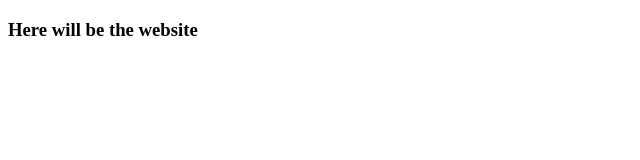
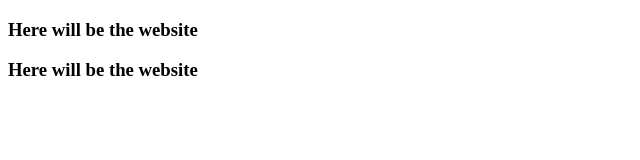
Before and after one commit to rocketDevTeam/pruductShop, a plain HTML site: page index.html in a window 1280 px wide. Shown: the whole page, without its empty margins (0-640 px from the left). Drawn offline with Linux system fonts and the light colour scheme.

Commit message:
https://github.com/rocketDevTeam/pruductShop.git

```diff
--- a/index.html
+++ b/index.html
@@ -12,6 +12,7 @@
 
 <body>
     <h3>Here will be the website</h3>
+    <h3>Here will be the website</h3>
 </body>
 
 </html>
```
